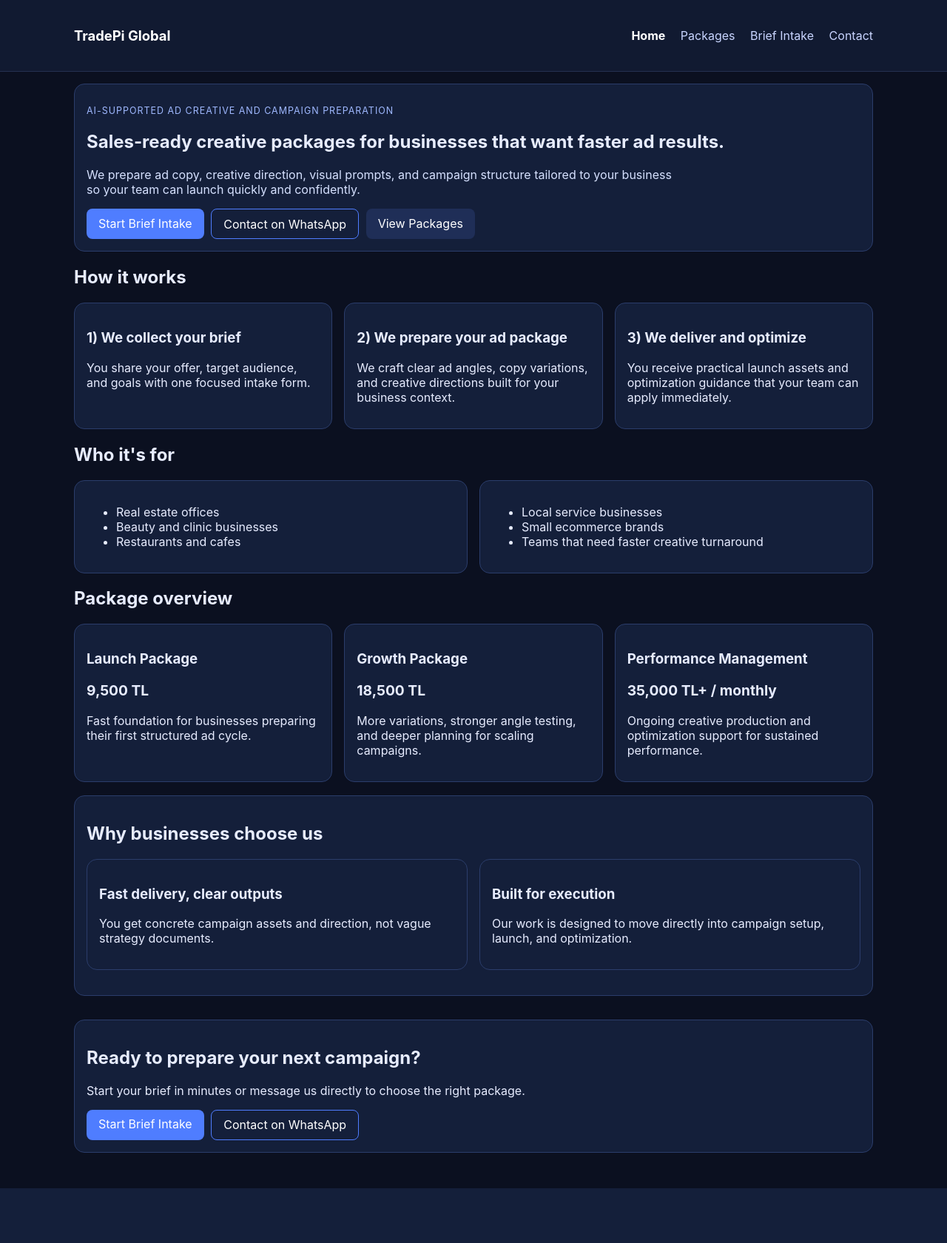
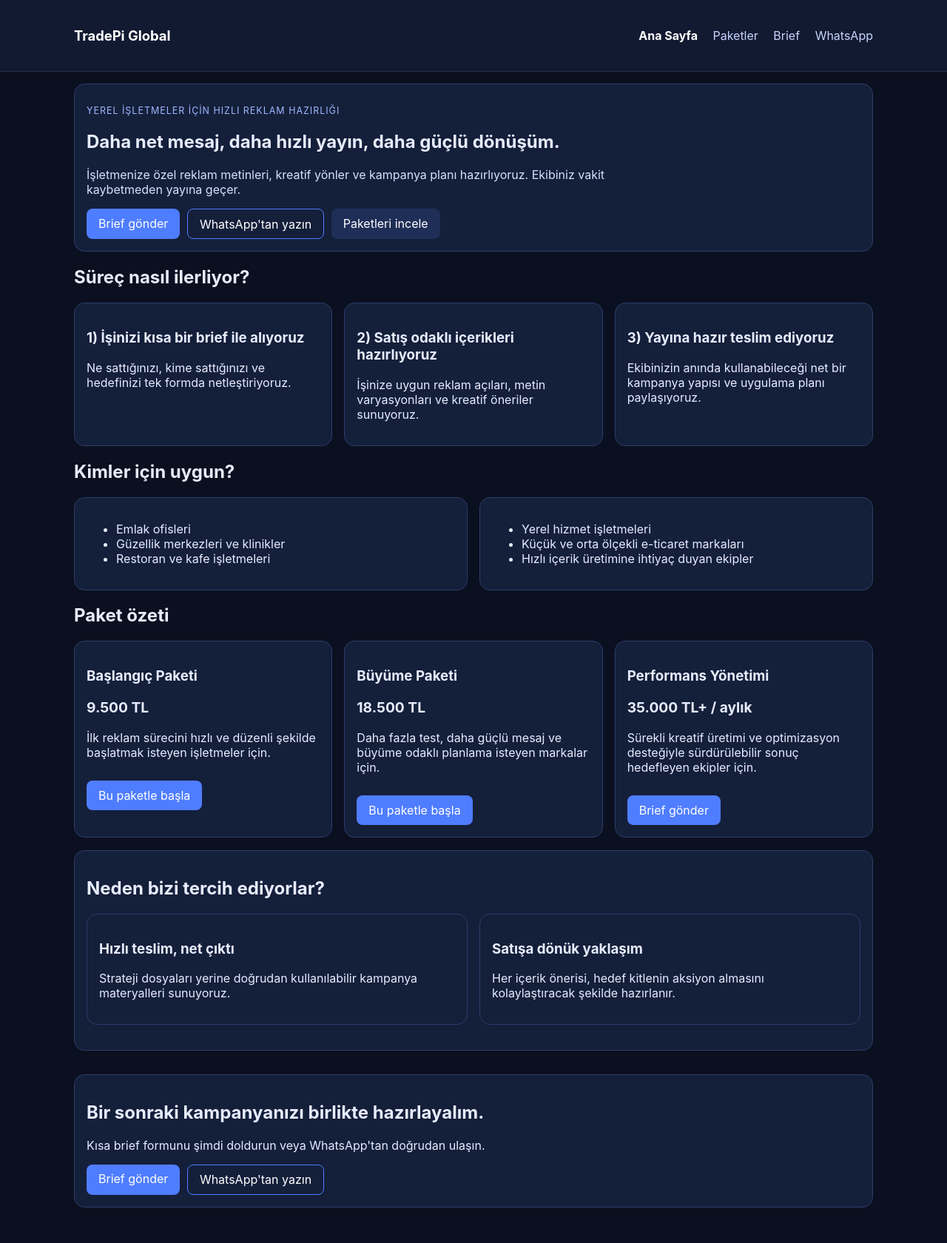
Before and after one commit to bugsbuny243/adgenius-ai, a FastAPI app: page / in a window 1280 px wide. Shown: the whole page at 74% size. Before the commit the page ends 1606 px from the top, so only its background shows below. Run offline with FastAPI, Linux system fonts and the light colour scheme.

Commit message:
Localize sales pages and unify WhatsApp CTA flow

```diff
--- a/apps/api/app/pages.py
+++ b/apps/api/app/pages.py
@@ -1,8 +1,9 @@
-from fastapi import APIRouter, Request, Depends, Form
+from pathlib import Path
+
+from fastapi import APIRouter, Depends, Form, Request
 from fastapi.responses import HTMLResponse, RedirectResponse
 from fastapi.templating import Jinja2Templates
 from sqlalchemy.ext.asyncio import AsyncSession
-from pathlib import Path
 
 from app.config import settings
 from app.dependencies import get_db
@@ -14,15 +15,22 @@
 templates = Jinja2Templates(directory=str(_templates_dir))
 
 
+def get_whatsapp_url() -> str:
+    whatsapp_url = settings.WHATSAPP_URL.strip()
+    if whatsapp_url:
+        return whatsapp_url
+    return "/brief"
+
+
 @router.get("/", response_class=HTMLResponse)
 async def landing_page(request: Request) -> HTMLResponse:
     return templates.TemplateResponse(
         request,
         "landing.html",
         {
-            "page_title": "TradePi Global | AI-Supported Ad Creative",
+            "page_title": "TradePi Global | Yerel İşletmeler için Reklam İçerikleri",
             "active_page": "home",
-            "whatsapp_url": settings.WHATSAPP_URL,
+            "whatsapp_url": get_whatsapp_url(),
         },
     )
 
@@ -33,9 +41,9 @@
         request,
         "pricing.html",
         {
-            "page_title": "TradePi Global Packages",
+            "page_title": "TradePi Global Paketleri",
             "active_page": "packages",
-            "whatsapp_url": settings.WHATSAPP_URL,
+            "whatsapp_url": get_whatsapp_url(),
         },
     )
 
@@ -51,10 +59,10 @@
         request,
         "brief.html",
         {
-            "page_title": "Brief Intake",
+            "page_title": "Brief Formu",
             "active_page": "brief",
             "submitted": bool(submitted),
-            "whatsapp_url": settings.WHATSAPP_URL,
+            "whatsapp_url": get_whatsapp_url(),
         },
     )
 
@@ -88,7 +96,7 @@
 
 @router.get("/contact")
 async def contact_redirect() -> RedirectResponse:
-    return RedirectResponse(url=settings.WHATSAPP_URL, status_code=307)
+    return RedirectResponse(url=get_whatsapp_url(), status_code=307)
 
 
 @router.get("/dashboard", response_class=HTMLResponse)
--- a/apps/api/app/static/site.css
+++ b/apps/api/app/static/site.css
@@ -142,3 +142,13 @@
   font-weight: 700;
   font-size: 1.2rem;
 }
+
+.card-cta {
+  margin-top: 0.75rem;
+}
+
+.form-note {
+  margin-top: 0;
+  color: #c8d4ff;
+  font-size: 0.95rem;
+}
--- a/apps/api/app/templates/base.html
+++ b/apps/api/app/templates/base.html
@@ -1,5 +1,5 @@
 <!doctype html>
-<html lang="en">
+<html lang="tr">
   <head>
     <meta charset="utf-8" />
     <meta name="viewport" content="width=device-width, initial-scale=1" />
@@ -11,10 +11,10 @@
       <div class="container nav">
         <a href="/" class="brand">TradePi Global</a>
         <nav>
-          <a href="/" class="{% if active_page == 'home' %}active{% endif %}">Home</a>
-          <a href="/packages" class="{% if active_page == 'packages' %}active{% endif %}">Packages</a>
-          <a href="/brief" class="{% if active_page == 'brief' %}active{% endif %}">Brief Intake</a>
-          <a href="/contact" rel="noreferrer">Contact</a>
+          <a href="/" class="{% if active_page == 'home' %}active{% endif %}">Ana Sayfa</a>
+          <a href="/packages" class="{% if active_page == 'packages' %}active{% endif %}">Paketler</a>
+          <a href="/brief" class="{% if active_page == 'brief' %}active{% endif %}">Brief</a>
+          <a href="{{ whatsapp_url }}" target="_blank" rel="noreferrer">WhatsApp</a>
         </nav>
       </div>
     </header>
--- a/apps/api/app/templates/landing.html
+++ b/apps/api/app/templates/landing.html
@@ -1,95 +1,98 @@
 {% extends "base.html" %}
 {% block content %}
 <section class="hero card">
-  <p class="eyebrow">AI-supported ad creative and campaign preparation</p>
-  <h1>Sales-ready creative packages for businesses that want faster ad results.</h1>
-  <p class="lead">We prepare ad copy, creative direction, visual prompts, and campaign structure tailored to your business so your team can launch quickly and confidently.</p>
+  <p class="eyebrow">Yerel işletmeler için hızlı reklam hazırlığı</p>
+  <h1>Daha net mesaj, daha hızlı yayın, daha güçlü dönüşüm.</h1>
+  <p class="lead">İşletmenize özel reklam metinleri, kreatif yönler ve kampanya planı hazırlıyoruz. Ekibiniz vakit kaybetmeden yayına geçer.</p>
   <div class="row">
-    <a class="button" href="/brief">Start Brief Intake</a>
-    <a class="button secondary" href="{{ whatsapp_url }}" target="_blank" rel="noreferrer">Contact on WhatsApp</a>
-    <a class="button tertiary" href="/packages">View Packages</a>
+    <a class="button" href="/brief">Brief gönder</a>
+    <a class="button secondary" href="{{ whatsapp_url }}" target="_blank" rel="noreferrer">WhatsApp'tan yazın</a>
+    <a class="button tertiary" href="/packages">Paketleri incele</a>
   </div>
 </section>
 
 <section>
-  <h2>How it works</h2>
+  <h2>Süreç nasıl ilerliyor?</h2>
   <div class="grid three">
     <article>
-      <h3>1) We collect your brief</h3>
-      <p>You share your offer, target audience, and goals with one focused intake form.</p>
+      <h3>1) İşinizi kısa bir brief ile alıyoruz</h3>
+      <p>Ne sattığınızı, kime sattığınızı ve hedefinizi tek formda netleştiriyoruz.</p>
     </article>
     <article>
-      <h3>2) We prepare your ad package</h3>
-      <p>We craft clear ad angles, copy variations, and creative directions built for your business context.</p>
+      <h3>2) Satış odaklı içerikleri hazırlıyoruz</h3>
+      <p>İşinize uygun reklam açıları, metin varyasyonları ve kreatif öneriler sunuyoruz.</p>
     </article>
     <article>
-      <h3>3) We deliver and optimize</h3>
-      <p>You receive practical launch assets and optimization guidance that your team can apply immediately.</p>
+      <h3>3) Yayına hazır teslim ediyoruz</h3>
+      <p>Ekibinizin anında kullanabileceği net bir kampanya yapısı ve uygulama planı paylaşıyoruz.</p>
     </article>
   </div>
 </section>
 
 <section>
-  <h2>Who it's for</h2>
+  <h2>Kimler için uygun?</h2>
   <div class="grid two">
     <article>
       <ul>
-        <li>Real estate offices</li>
-        <li>Beauty and clinic businesses</li>
-        <li>Restaurants and cafes</li>
+        <li>Emlak ofisleri</li>
+        <li>Güzellik merkezleri ve klinikler</li>
+        <li>Restoran ve kafe işletmeleri</li>
       </ul>
     </article>
     <article>
       <ul>
-        <li>Local service businesses</li>
-        <li>Small ecommerce brands</li>
-        <li>Teams that need faster creative turnaround</li>
+        <li>Yerel hizmet işletmeleri</li>
+        <li>Küçük ve orta ölçekli e-ticaret markaları</li>
+        <li>Hızlı içerik üretimine ihtiyaç duyan ekipler</li>
       </ul>
     </article>
   </div>
 </section>
 
 <section>
-  <h2>Package overview</h2>
+  <h2>Paket özeti</h2>
   <div class="grid three">
     <article>
-      <h3>Launch Package</h3>
-      <p class="price">9,500 TL</p>
-      <p>Fast foundation for businesses preparing their first structured ad cycle.</p>
+      <h3>Başlangıç Paketi</h3>
+      <p class="price">9.500 TL</p>
+      <p>İlk reklam sürecini hızlı ve düzenli şekilde başlatmak isteyen işletmeler için.</p>
+      <a class="button card-cta" href="/brief">Bu paketle başla</a>
     </article>
     <article>
-      <h3>Growth Package</h3>
-      <p class="price">18,500 TL</p>
-      <p>More variations, stronger angle testing, and deeper planning for scaling campaigns.</p>
+      <h3>Büyüme Paketi</h3>
+      <p class="price">18.500 TL</p>
+      <p>Daha fazla test, daha güçlü mesaj ve büyüme odaklı planlama isteyen markalar için.</p>
+      <a class="button card-cta" href="/brief">Bu paketle başla</a>
     </article>
     <article>
-      <h3>Performance Management</h3>
-      <p class="price">35,000 TL+ / monthly</p>
-      <p>Ongoing creative production and optimization support for sustained performance.</p>
+      <h3>Performans Yönetimi</h3>
+      <p class="price">35.000 TL+ / aylık</p>
+      <p>Sürekli kreatif üretimi ve optimizasyon desteğiyle sürdürülebilir sonuç hedefleyen ekipler için.</p>
+      <a class="button card-cta" href="{{ whatsapp_url }}" target="_blank" rel="noreferrer">Brief gönder</a>
     </article>
   </div>
 </section>
 
 <section class="card">
-  <h2>Why businesses choose us</h2>
+  <h2>Neden bizi tercih ediyorlar?</h2>
   <div class="grid two">
     <article>
-      <h3>Fast delivery, clear outputs</h3>
-      <p>You get concrete campaign assets and direction, not vague strategy documents.</p>
+      <h3>Hızlı teslim, net çıktı</h3>
+      <p>Strateji dosyaları yerine doğrudan kullanılabilir kampanya materyalleri sunuyoruz.</p>
     </article>
     <article>
-      <h3>Built for execution</h3>
-      <p>Our work is designed to move directly into campaign setup, launch, and optimization.</p>
+      <h3>Satışa dönük yaklaşım</h3>
+      <p>Her içerik önerisi, hedef kitlenin aksiyon almasını kolaylaştıracak şekilde hazırlanır.</p>
     </article>
   </div>
 </section>
 
 <section class="footer-cta card">
-  <h2>Ready to prepare your next campaign?</h2>
-  <p>Start your brief in minutes or message us directly to choose the right package.</p>
+  <h2>Bir sonraki kampanyanızı birlikte hazırlayalım.</h2>
+  <p>Kısa brief formunu şimdi doldurun veya WhatsApp'tan doğrudan ulaşın.</p>
   <div class="row">
-    <a class="button" href="/brief">Start Brief Intake</a>
-    <a class="button secondary" href="{{ whatsapp_url }}" target="_blank" rel="noreferrer">Contact on WhatsApp</a>
+    <a class="button" href="/brief">Brief gönder</a>
+    <a class="button secondary" href="{{ whatsapp_url }}" target="_blank" rel="noreferrer">WhatsApp'tan yazın</a>
   </div>
 </section>
 {% endblock %}
```
Also changed, not shown: apps/api/app/templates/brief.html (+26 -24 lines), apps/api/app/templates/pricing.html (+34 -31 lines).
